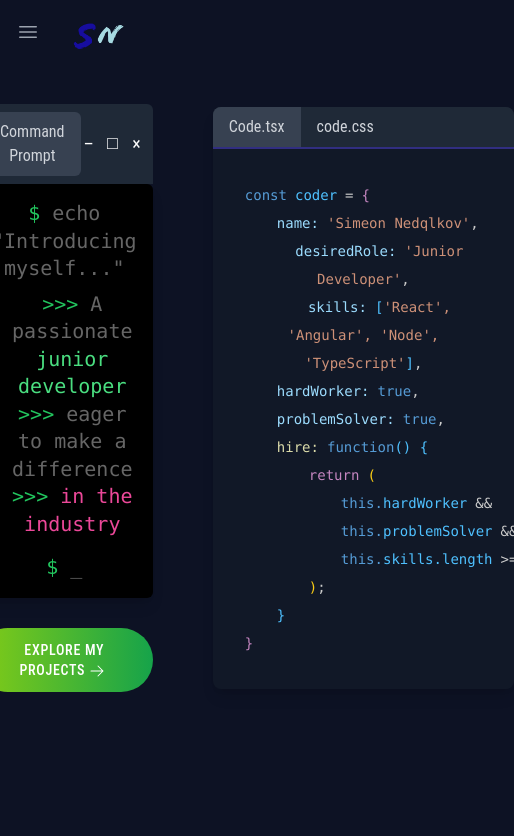
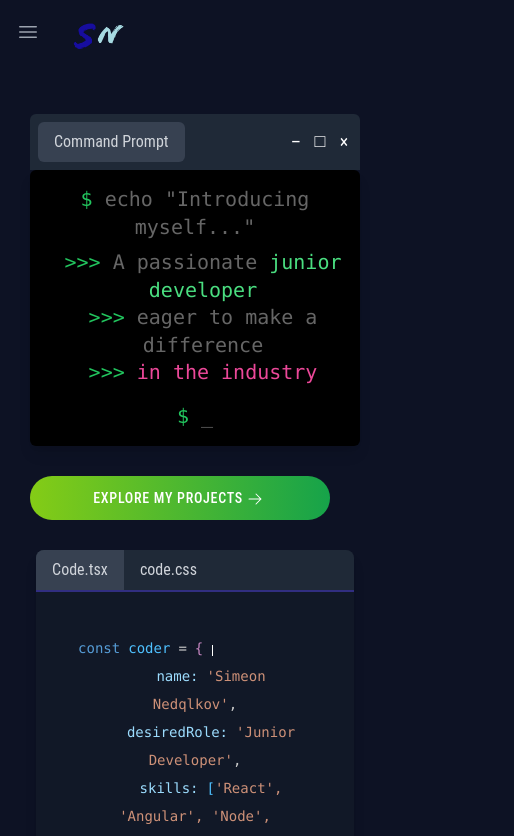
Before and after one commit to SimeonNedyalkov/my-site, a React (Vite) app in the folder my-site/: page / in a window 390 px wide. Shown: the top 836 px of the page, 514 px wide, since content can reach past the window. Built offline with nearby package versions, Linux system fonts and the light colour scheme; a web font is replaced by a local one.

Commit message:
function created for -,square,x

```diff
--- a/my-site/src/components/Home.tsx
+++ b/my-site/src/components/Home.tsx
@@ -1,6 +1,9 @@
 import Code from "./Code";
 
 export default function Home() {
+  function onPress() {
+    return alert("This is only for the looks");
+  }
   return (
     <div className="homeContainer">
       <div className="homeAboutMe">
@@ -16,19 +19,25 @@ export default function Home() {
               className="w-4 h-4 flex items-center justify-center text-white cursor-pointer"
               title="Minimize"
             >
-              <span className="text-lg">–</span>
+              <span onClick={onPress} className="text-lg">
+                –
+              </span>
             </div>
             <div
               className="w-4 h-4 mb-0.5 flex items-center justify-center text-white cursor-pointer"
               title="Maximize"
             >
-              <span className="text-lg">□</span>
+              <span onClick={onPress} className="text-lg">
+                □
+              </span>
             </div>
             <div
               className="w-4 h-4 flex items-center justify-center text-white cursor-pointer"
               title="Close"
             >
-              <span className="text-lg">×</span>
+              <span onClick={onPress} className="text-lg">
+                ×
+              </span>
             </div>
           </div>
         </div>
--- a/my-site/src/styles/code.css
+++ b/my-site/src/styles/code.css
@@ -65,3 +65,55 @@
 .cssVar {
   color: #d7ba7d;
 }
+@media (max-width: 600px) {
+  .myCode {
+    padding: 10px;
+  }
+
+  .homeAboutMe {
+    padding: 10px;
+  }
+  .cursor {
+    width: 1px;
+    height: 0.8em;
+  }
+
+  .const,
+  .var,
+  .equal,
+  .return,
+  .instring,
+  .inObject,
+  .hire,
+  .number,
+  .cssVar {
+    font-size: 14px;
+  }
+}
+
+@media (min-width: 601px) and (max-width: 900px) {
+  .myCode {
+    padding: 15px;
+  }
+
+  .homeAboutMe {
+    padding: 15px;
+  }
+
+  .cursor {
+    width: 1.5px;
+    height: 0.9em;
+  }
+
+  .const,
+  .var,
+  .equal,
+  .return,
+  .instring,
+  .inObject,
+  .hire,
+  .number,
+  .cssVar {
+    font-size: 16px;
+  }
+}
--- a/my-site/src/styles/home.css
+++ b/my-site/src/styles/home.css
@@ -28,3 +28,22 @@
   margin-top: 30px;
   max-width: 300px;
 }
+@media (max-width: 600px) {
+  .homeContainer {
+    color: red;
+    display: flex;
+    flex-direction: column;
+    justify-content: center;
+    align-items: center;
+    margin: 40px 20px;
+  }
+  .homeAboutMe {
+    display: flex;
+    margin: 0;
+  }
+  .homeCode {
+    display: flex;
+    justify-content: center;
+    margin: 20px;
+  }
+}
```
